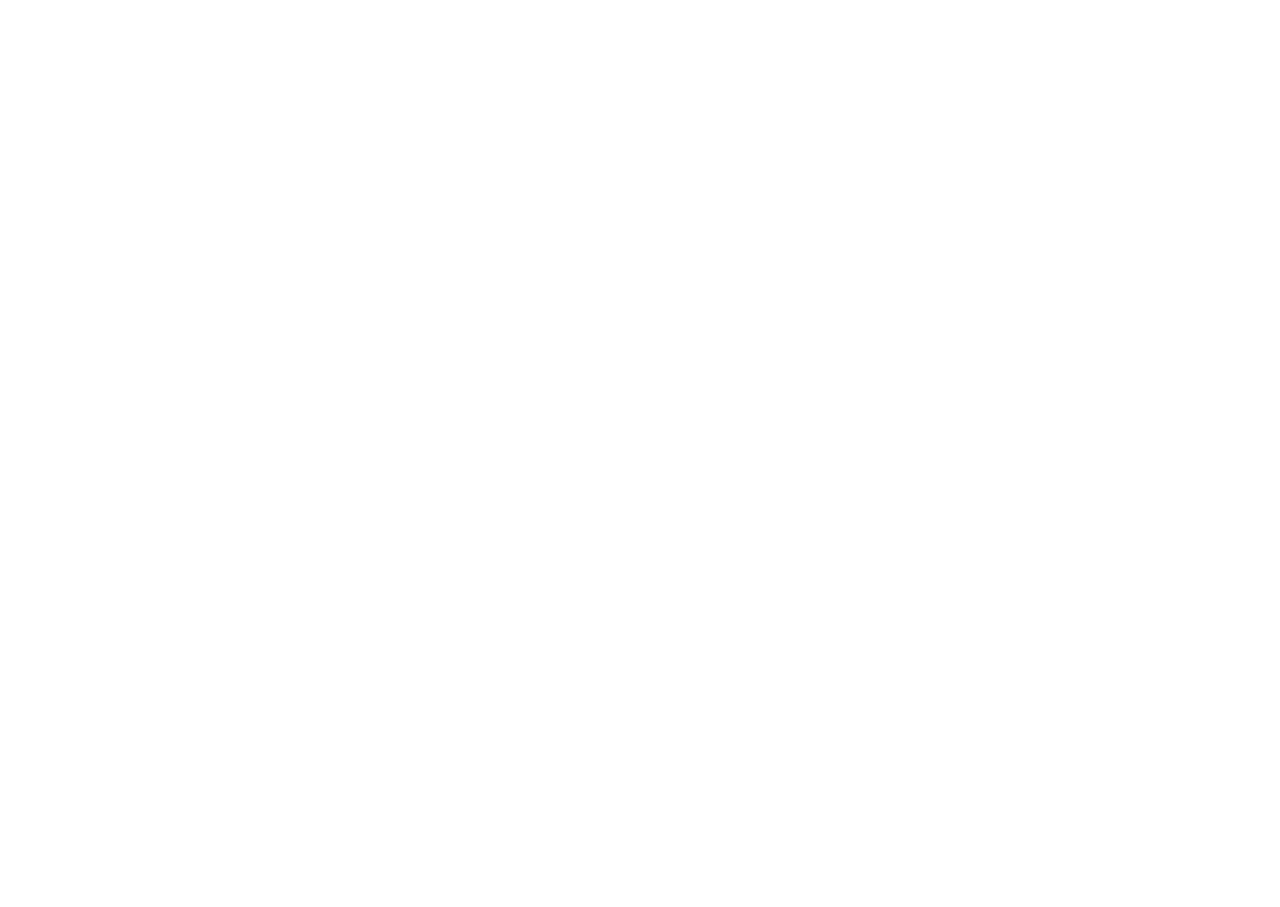
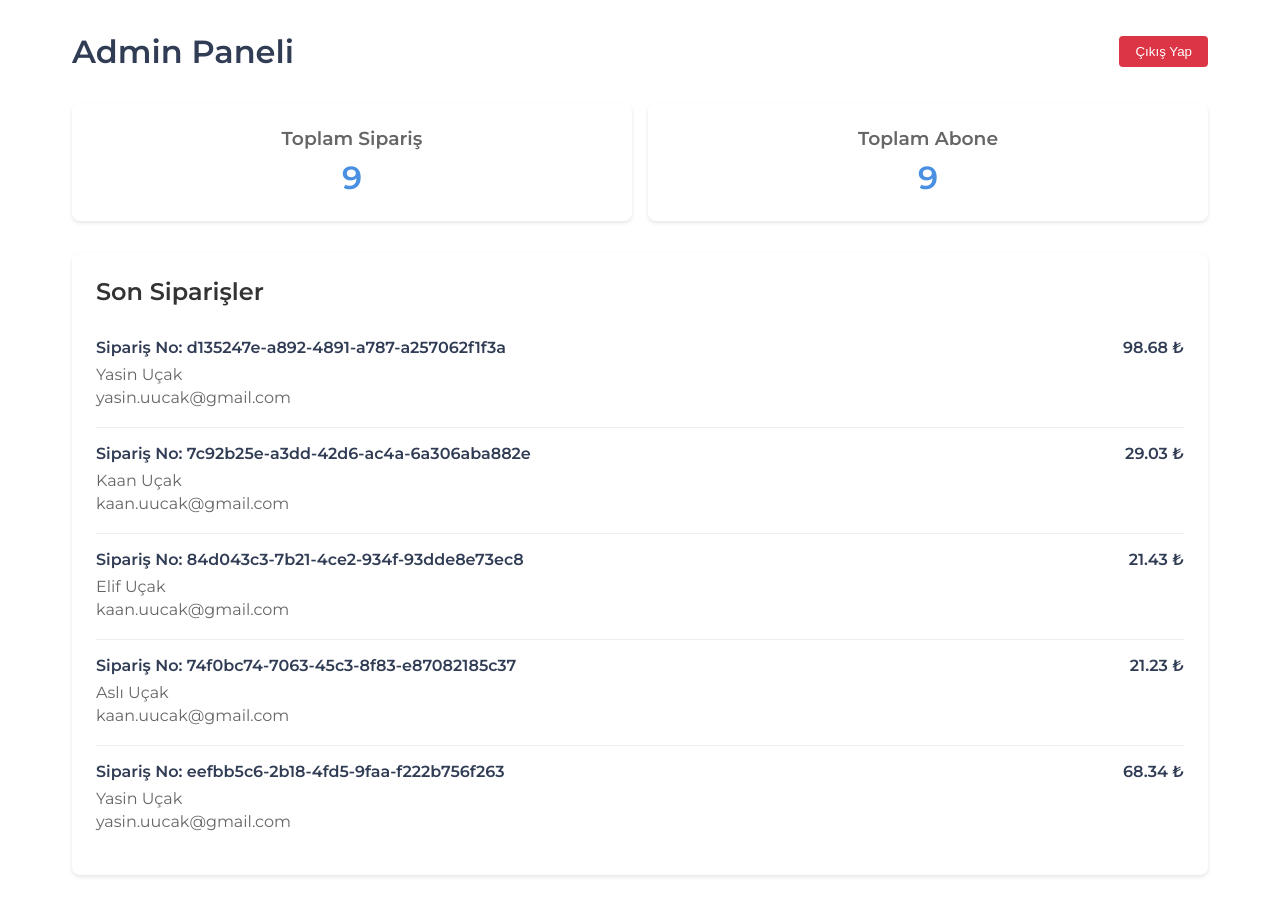
Before and after one commit to abdullahucaak/e-commerce-ai, a Vue app: page /admin-panel in a window 1280 px wide. Before the commit this address had no page. Before the commit the page ends 800 px from the top, so only its background shows below. Built offline with nearby package versions, Linux system fonts and the light colour scheme; data requests are answered from the project's data file; sample sign-in values are in the browser's storage.

Commit message:
Feat: Add admin login functionality

```diff
--- a/data/db.json
+++ b/data/db.json
@@ -739,6 +739,19 @@
       "id": "6353",
       "email": "abdullahucaak@gmail.co",
       "date": "2024-12-28T11:59:50.297Z"
+    },
+    {
+      "id": "9c4b",
+      "email": "fuckthat@gmail.com",
+      "date": "2024-12-29T10:49:38.957Z"
+    }
+  ],
+  "admins": [
+    {
+      "id": 1,
+      "username": "admin",
+      "password": "admin123",
+      "email": "admin@alayatea.com"
     }
   ]
 }
--- a/src/router/index.js
+++ b/src/router/index.js
@@ -5,6 +5,8 @@
 import CartPage from '../views/CartPage.vue'
 import Checkouts from '../views/Checkouts.vue'
 import FinalPage from '../views/FinalPage.vue'
+import LoginPage from '../views/LoginPage.vue'
+import AdminPanel from '../views/AdminPanel.vue'
 
 const router = createRouter({
   history: createWebHistory(import.meta.env.BASE_URL),
@@ -32,7 +34,6 @@
     {
       path: '/about-us',
       name: 'about-us',
-
       component: () => import('../views/AboutUs.vue')
     },
     {
@@ -44,6 +45,17 @@
       path: '/final-page/:id',
       name: 'final-page',
       component: FinalPage
+    },
+    {
+      path: '/admin',
+      name: 'login',
+      component: LoginPage
+    },
+    {
+      path: '/admin-panel',
+      name: 'admin-panel',
+      component: AdminPanel,
+      meta: { requiresAuth: true }
     }
   ],
   /* To open the new page from the top. */
@@ -52,4 +64,18 @@
   }
 })
 
+// Admin sayfaları için güvenlik kontrolü
+router.beforeEach((to, from, next) => {
+  if (to.meta.requiresAuth) {
+    const isAdmin = localStorage.getItem('isAdmin') === 'true'
+    if (!isAdmin) {
+      next('/admin')
+    } else {
+      next()
+    }
+  } else {
+    next()
+  }
+})
+
 export default router
--- /dev/null
+++ b/src/views/AdminPanel.vue
@@ -0,0 +1,179 @@
+<template>
+  <div class="admin-panel">
+    <div class="admin-header">
+      <h1>Admin Paneli</h1>
+      <button @click="logout" class="logout-btn">Çıkış Yap</button>
+    </div>
+    <div class="admin-content">
+      <div class="stats-cards">
+        <div class="stat-card">
+          <h3>Toplam Sipariş</h3>
+          <p>{{ completedOrders.length }}</p>
+        </div>
+        <div class="stat-card">
+          <h3>Toplam Abone</h3>
+          <p>{{ subscribers.length }}</p>
+        </div>
+      </div>
+
+      <div class="recent-orders">
+        <h2>Son Siparişler</h2>
+        <div class="orders-list">
+          <div v-for="order in recentOrders" :key="order.orderUniqueCode" class="order-item">
+            <div class="order-header">
+              <span>Sipariş No: {{ order.orderUniqueCode }}</span>
+              <span>{{ formatPrice(order.finalPrice) }} ₺</span>
+            </div>
+            <div class="order-details">
+              <p>{{ order.shippingInfo.firstName }} {{ order.shippingInfo.lastName }}</p>
+              <p>{{ order.shippingInfo.email }}</p>
+            </div>
+          </div>
+        </div>
+      </div>
+    </div>
+  </div>
+</template>
+
+<script setup>
+import { ref, onMounted, computed } from 'vue'
+import { useRouter } from 'vue-router'
+import axios from 'axios'
+
+const router = useRouter()
+const completedOrders = ref([])
+const subscribers = ref([])
+
+const logout = () => {
+  localStorage.removeItem('isAdmin')
+  localStorage.removeItem('adminData')
+  router.push('/admin')
+}
+
+const formatPrice = (price) => {
+  return Number(price).toFixed(2)
+}
+
+const getCompletedOrders = async () => {
+  try {
+    const response = await axios.get('http://localhost:3000/completedOrders')
+    completedOrders.value = response.data
+  } catch (error) {
+    console.error('Error fetching orders:', error)
+  }
+}
+
+const getSubscribers = async () => {
+  try {
+    const response = await axios.get('http://localhost:3000/subscribers')
+    subscribers.value = response.data
+  } catch (error) {
+    console.error('Error fetching subscribers:', error)
+  }
+}
+
+const recentOrders = computed(() => {
+  return completedOrders.value.slice(-5).reverse()
+})
+
+onMounted(async () => {
+  await getCompletedOrders()
+  await getSubscribers()
+})
+</script>
+
+<style scoped>
+.admin-panel {
+  padding: 2rem;
+  max-width: 1200px;
+  margin: 0 auto;
+}
+
+.admin-header {
+  display: flex;
+  justify-content: space-between;
+  align-items: center;
+  margin-bottom: 2rem;
+}
+
+.logout-btn {
+  padding: 0.5rem 1rem;
+  background-color: #dc3545;
+  color: white;
+  border: none;
+  border-radius: 4px;
+  cursor: pointer;
+}
+
+.stats-cards {
+  display: grid;
+  grid-template-columns: repeat(auto-fit, minmax(200px, 1fr));
+  gap: 1rem;
+  margin-bottom: 2rem;
+}
+
+.stat-card {
+  background: white;
+  padding: 1.5rem;
+  border-radius: 8px;
+  box-shadow: 0 2px 4px rgba(0,0,0,0.1);
+  text-align: center;
+}
+
+.stat-card h3 {
+  color: #666;
+  margin-bottom: 0.5rem;
+}
+
+.stat-card p {
+  font-size: 2rem;
+  font-weight: bold;
+  color: #4a90e2;
+}
+
+.recent-orders {
+  background: white;
+  padding: 1.5rem;
+  border-radius: 8px;
+  box-shadow: 0 2px 4px rgba(0,0,0,0.1);
+}
+
+.recent-orders h2 {
+  margin-bottom: 1rem;
+  color: #333;
+}
+
+.order-item {
+  border-bottom: 1px solid #eee;
+  padding: 1rem 0;
+}
+
+.order-item:last-child {
+  border-bottom: none;
+}
+
+.order-header {
+  display: flex;
+  justify-content: space-between;
+  margin-bottom: 0.5rem;
+  font-weight: bold;
+}
+
+.order-details {
+  color: #666;
+}
+
+.order-details p {
+  margin: 0.25rem 0;
+}
+
+@media (max-width: 768px) {
+  .admin-panel {
+    padding: 1rem;
+  }
+
+  .stats-cards {
+    grid-template-columns: 1fr;
+  }
+}
+</style>
--- /dev/null
+++ b/src/views/LoginPage.vue
@@ -0,0 +1,135 @@
+<template>
+  <div class="login-container">
+    <div class="login-box">
+      <h2>Admin Girişi</h2>
+      <form @submit.prevent="handleLogin">
+        <div class="form-group">
+          <label for="username">Kullanıcı Adı</label>
+          <input
+            type="text"
+            id="username"
+            v-model="username"
+            required
+            placeholder="Kullanıcı adınızı giriniz"
+          >
+        </div>
+        <div class="form-group">
+          <label for="password">Şifre</label>
+          <input
+            type="password"
+            id="password"
+            v-model="password"
+            required
+            placeholder="Şifrenizi giriniz"
+          >
+        </div>
+        <div v-if="error" class="error-message">
+          {{ error }}
+        </div>
+        <button type="submit" class="login-btn">Giriş Yap</button>
+      </form>
+    </div>
+  </div>
+</template>
+
+<script setup>
+import { ref } from 'vue'
+import { useRouter } from 'vue-router'
+import axios from 'axios'
+
+const router = useRouter()
+const username = ref('')
+const password = ref('')
+const error = ref('')
+
+const handleLogin = async () => {
+  try {
+    const response = await axios.get('http://localhost:3000/admins')
+    const admin = response.data.find(
+      admin => admin.username === username.value && admin.password === password.value
+    )
+
+    if (admin) {
+      localStorage.setItem('isAdmin', 'true')
+      localStorage.setItem('adminData', JSON.stringify(admin))
+      router.push('/admin-panel')
+      error.value = ''
+    } else {
+      error.value = 'Kullanıcı adı veya şifre hatalı!'
+    }
+  } catch (err) {
+    error.value = 'Bir hata oluştu. Lütfen tekrar deneyin.'
+    console.error('Login error:', err)
+  }
+}
+</script>
+
+<style scoped>
+.login-container {
+  display: flex;
+  justify-content: center;
+  align-items: center;
+  min-height: 100vh;
+  background-color: #f5f5f5;
+}
+
+.login-box {
+  background: white;
+  padding: 2rem;
+  border-radius: 8px;
+  box-shadow: 0 0 10px rgba(0, 0, 0, 0.1);
+  width: 100%;
+  max-width: 400px;
+}
+
+h2 {
+  text-align: center;
+  color: #333;
+  margin-bottom: 2rem;
+}
+
+.form-group {
+  margin-bottom: 1.5rem;
+}
+
+label {
+  display: block;
+  margin-bottom: 0.5rem;
+  color: #666;
+}
+
+input {
+  width: 100%;
+  padding: 0.8rem;
+  border: 1px solid #ddd;
+  border-radius: 4px;
+  font-size: 1rem;
+}
+
+input:focus {
+  outline: none;
+  border-color: #4a90e2;
+}
+
+.login-btn {
+  width: 100%;
+  padding: 1rem;
+  background-color: #4a90e2;
+  color: white;
+  border: none;
+  border-radius: 4px;
+  font-size: 1rem;
+  cursor: pointer;
+  transition: background-color 0.3s;
+}
+
+.login-btn:hover {
+  background-color: #357abd;
+}
+
+.error-message {
+  color: #dc3545;
+  margin-bottom: 1rem;
+  text-align: center;
+}
+</style>
```
